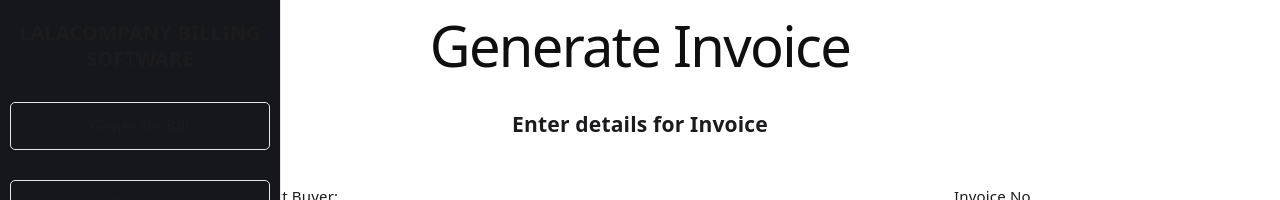
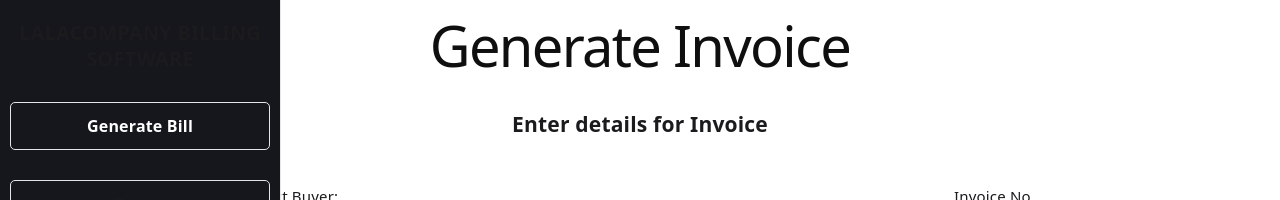
Before and after one commit to shaurya-cgi/LalaCompanyFrontend, a React (Vite) app: page / in a window 1280 px wide. Shown: the top 200 px of the page. Built offline with nearby package versions, Linux system fonts and the light colour scheme.

Commit message:
Fix active state sidebar

```diff
--- a/src/components/Sidebar.css
+++ b/src/components/Sidebar.css
@@ -31,7 +31,8 @@
 
 .sidebarbutton.active {
   background-color: var(--active-bg-dm);
-  color: var(--active-text-dm);
+  color: #ffffff;
+  font-weight: bold;
 }
 
 .sidebar-menu{
--- a/src/components/Sidebar.jsx
+++ b/src/components/Sidebar.jsx
@@ -1,8 +1,9 @@
 import React from 'react'
 import './Sidebar.css'
-import { Link } from 'react-router-dom'
+import { Link, useLocation } from 'react-router-dom'
 
 function Sidebar() {
+    const location = useLocation()
   return (
     <div className='sidebar'>
         <div className='sidebar-header'>
```
